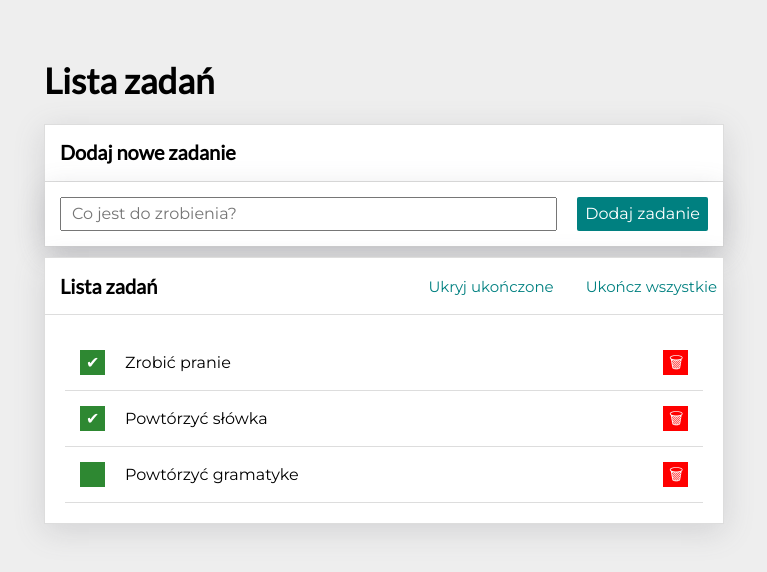
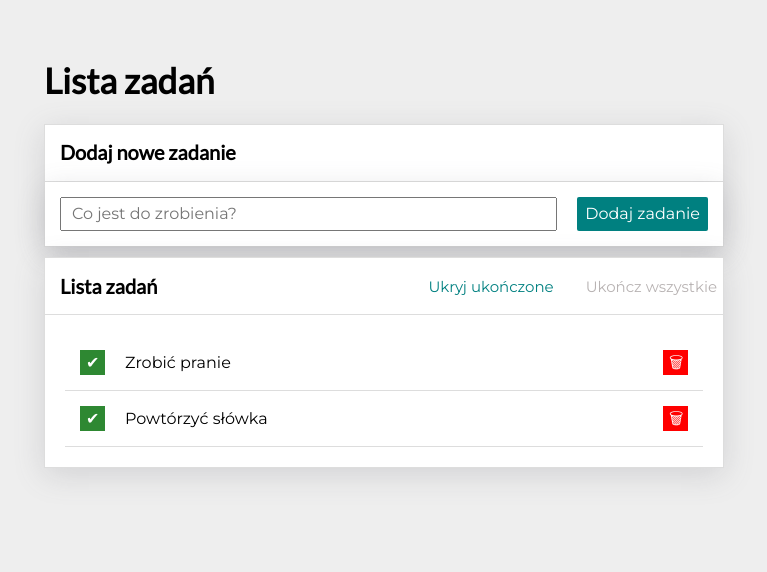
Before and after one commit to ursmal1948/todo-list-react, a React (Create React App) app: page / in a window 1280 px wide. Shown: the top 572 px of the page, without its empty margins (256-1023 px from the left). Built offline with nearby package versions, Linux system fonts and the light colour scheme.

Commit message:
deleted task content

```diff
--- a/src/App.js
+++ b/src/App.js
@@ -9,8 +9,6 @@ import Container from "./Container";
 const tasks = [
     { id: 1, content: "Zrobić pranie", done: true },
     { id: 2, content: "Powtórzyć słówka", done: true },
-    { id: 3, content: "Powtórzyć gramatyke", done: false },
-
 ];
 const hideDoneTasks = false;
 
```
